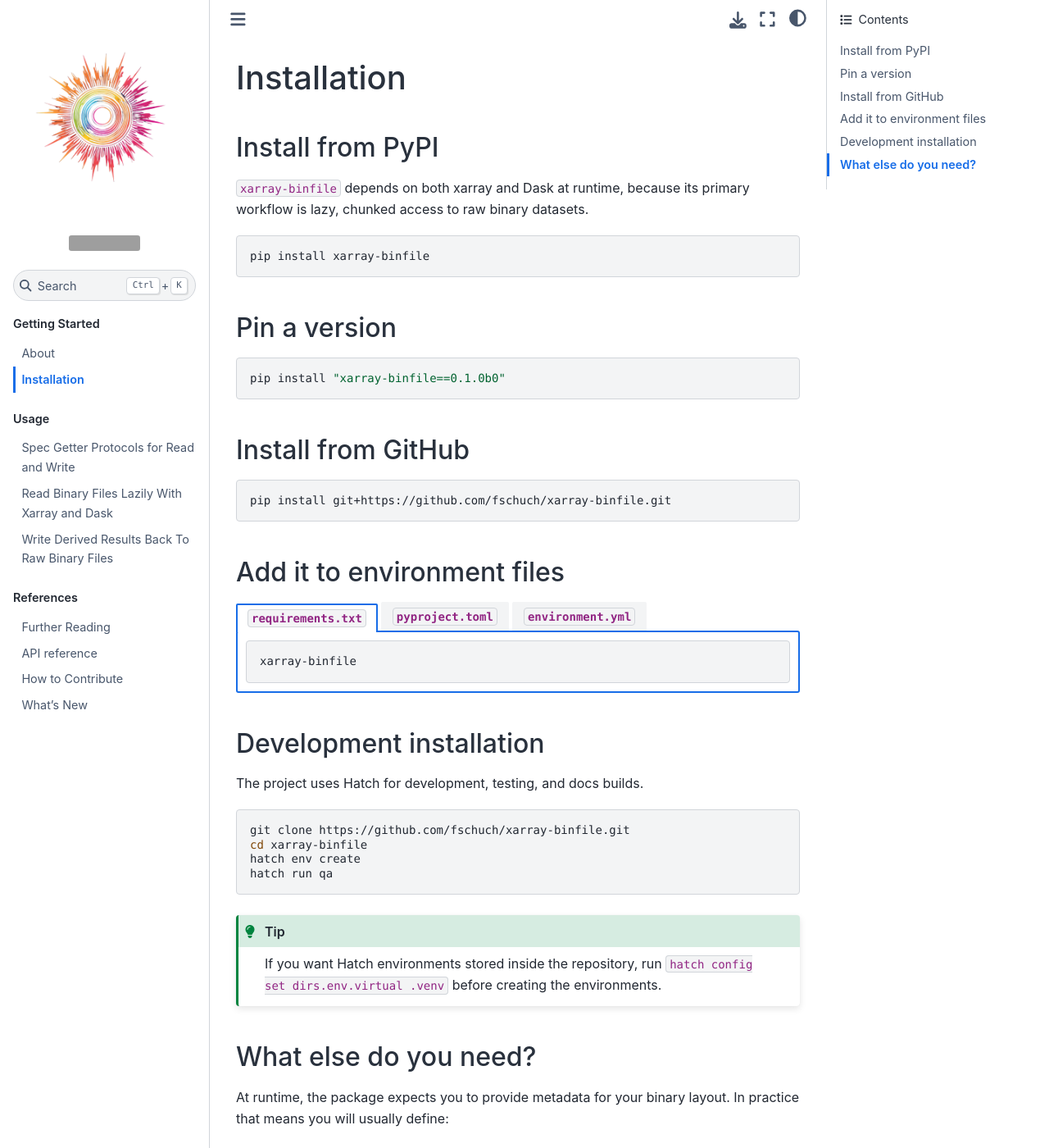
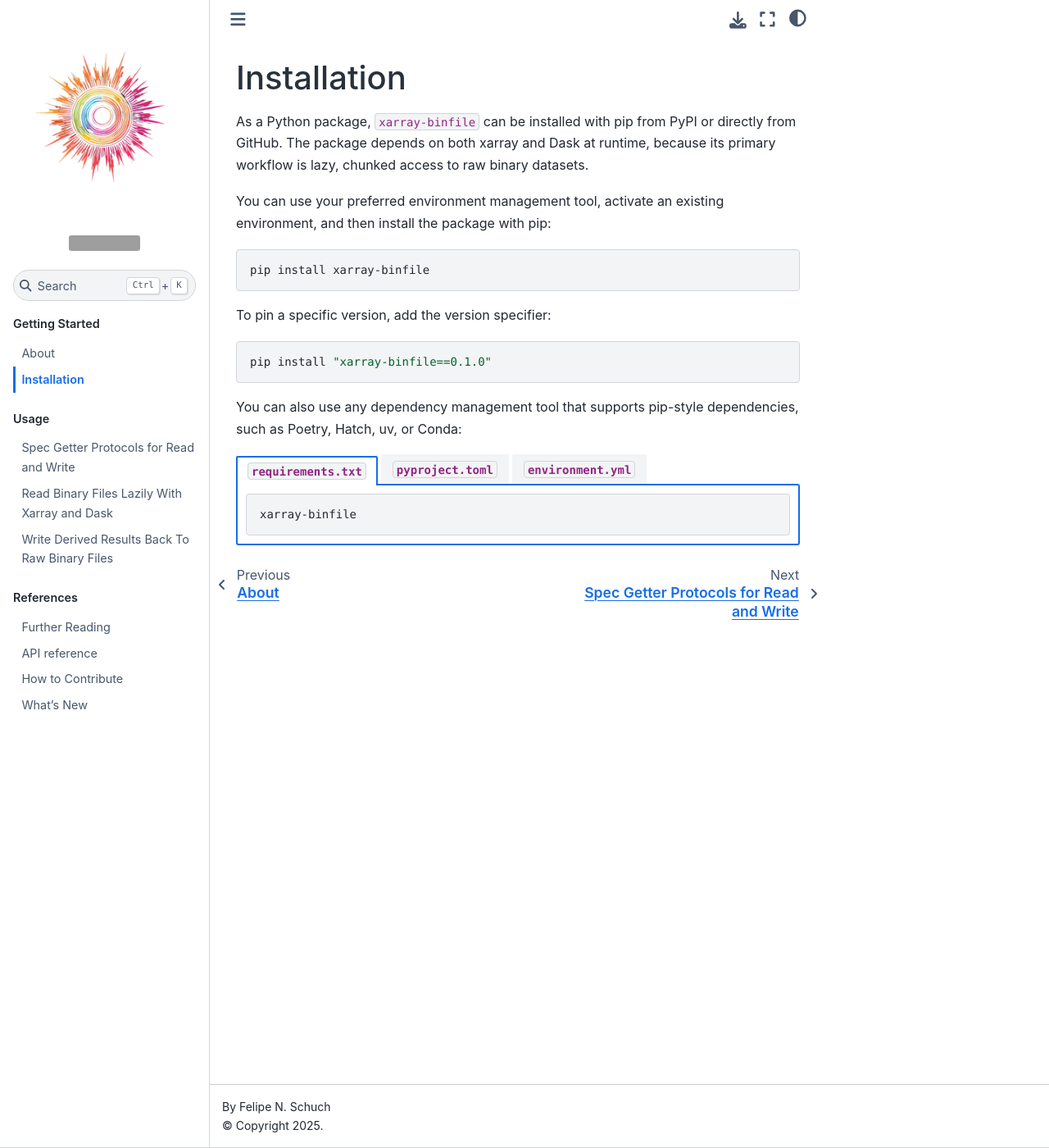
Before and after one commit to fschuch/xarray-binfile, a Jupyter Book: the page built from docs/getting-started/installation.md, in a window 1280 px wide and 1400 px high. Shown: the whole window at 82% size. Built offline with Jupyter Book 1.0.4 settings and Sphinx 7.4.7 and the Sphinx Book theme 1.1.4, drawn with Linux system fonts in a browser that asks for light colours; some of the changed text lies outside the part shown; grey boxes are pictures that could not be loaded.

Commit message:
code review

````diff
--- a/docs/getting-started/installation.md
+++ b/docs/getting-started/installation.md
@@ -1,26 +1,20 @@
 # Installation
 
-## Install from PyPI
+As a Python package, `xarray-binfile` can be installed with pip from PyPI or directly from GitHub. The package depends on both xarray and Dask at runtime, because its primary workflow is lazy, chunked access to raw binary datasets.
 
-`xarray-binfile` depends on both xarray and Dask at runtime, because its primary workflow is lazy, chunked access to raw binary datasets.
+You can use your preferred environment management tool, activate an existing environment, and then install the package with pip:
 
 ```bash
 pip install xarray-binfile
 ```
 
-## Pin a version
+To pin a specific version, add the version specifier:
 
 ```bash
-pip install "xarray-binfile==0.1.0b0"
+pip install "xarray-binfile==0.1.0"
 ```
 
-## Install from GitHub
-
-```bash
-pip install git+https://github.com/fschuch/xarray-binfile.git
-```
-
-## Add it to environment files
+You can also use any dependency management tool that supports pip-style dependencies, such as Poetry, Hatch, uv, or Conda:
 
 ::::{tab-set}
 
@@ -59,28 +53,3 @@ dependencies:
 :::
 
 ::::
-
-## Development installation
-
-The project uses Hatch for development, testing, and docs builds.
-
-```bash
-git clone https://github.com/fschuch/xarray-binfile.git
-cd xarray-binfile
-hatch env create
-hatch run qa
-```
-
-```{tip}
-If you want Hatch environments stored inside the repository, run `hatch config set dirs.env.virtual .venv` before creating the environments.
-```
-
-## What else do you need?
-
-At runtime, the package expects you to provide metadata for your binary layout. In practice that means you will usually define:
-
-- the dtype stored in each file
-- the coordinates and dimension order for each array
-- a filename convention that can be parsed back into metadata such as variable name and timestep
-
-The [about page](about.md) explains that model, and the usage tutorials show complete examples built on the bundled tutorial helpers.
````
Also changed, not shown: README.md (+3 -2 lines), docs/getting-started/about.md (+1 -42 lines), docs/intro.md (+1 -8 lines), docs/usage/spec-getter-protocols.md (+6 -6 lines), 1 other file.
